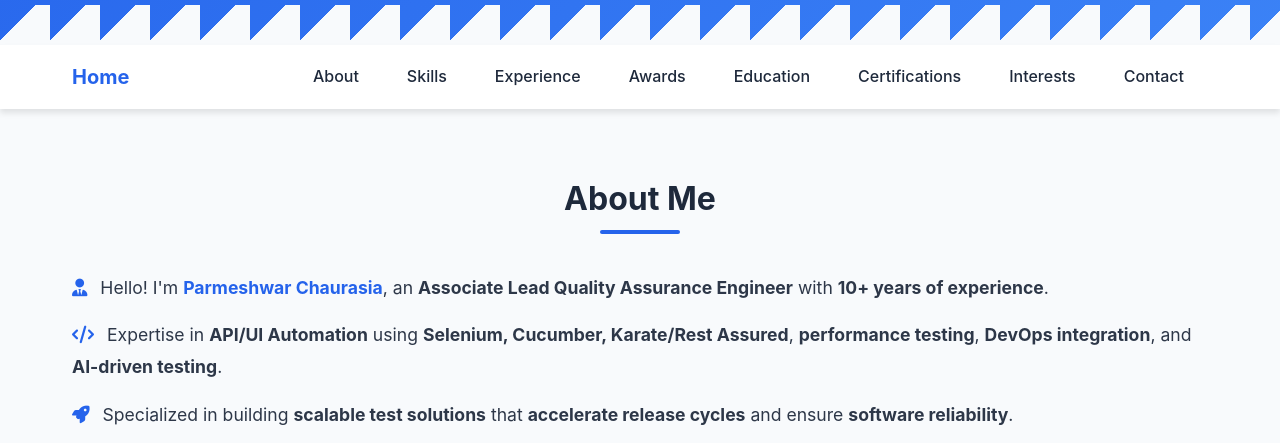
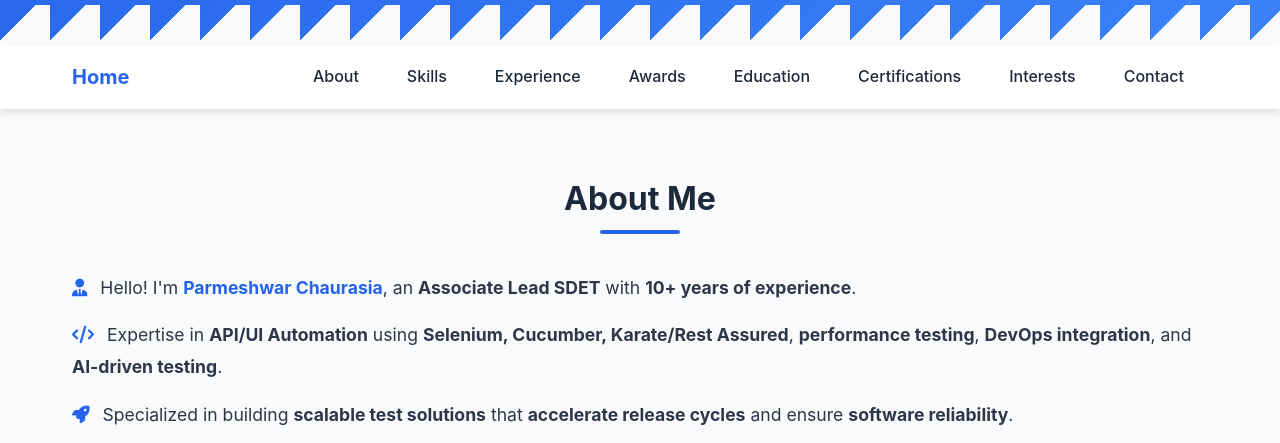
Before and after one commit to param-resume/param-resume.github.io, a plain HTML site: page index.html in a window 1280 px wide. Shown: the part 328-771 px from the top of the page. Drawn offline with Linux system fonts and the light colour scheme.

Commit message:
Update index.html

```diff
--- a/index.html
+++ b/index.html
@@ -929,7 +929,7 @@
         <li style="margin-bottom: 1rem;">
           <i class="fas fa-user-tie" style="color:#2563eb; margin-right:8px;"></i>
           Hello! I'm <b style="color:#2563eb;">Parmeshwar Chaurasia</b>, an
-          <b>Associate Lead Quality Assurance Engineer</b> with
+          <b>Associate Lead SDET</b> with
           <b>10+ years of experience</b>.
         </li>
 
```
